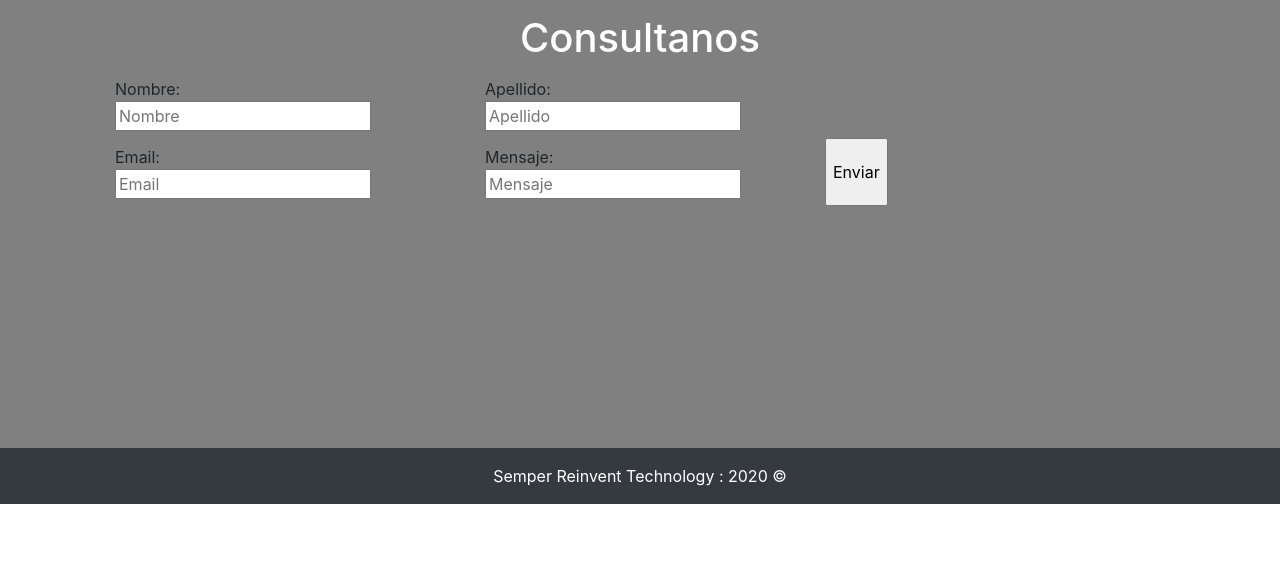
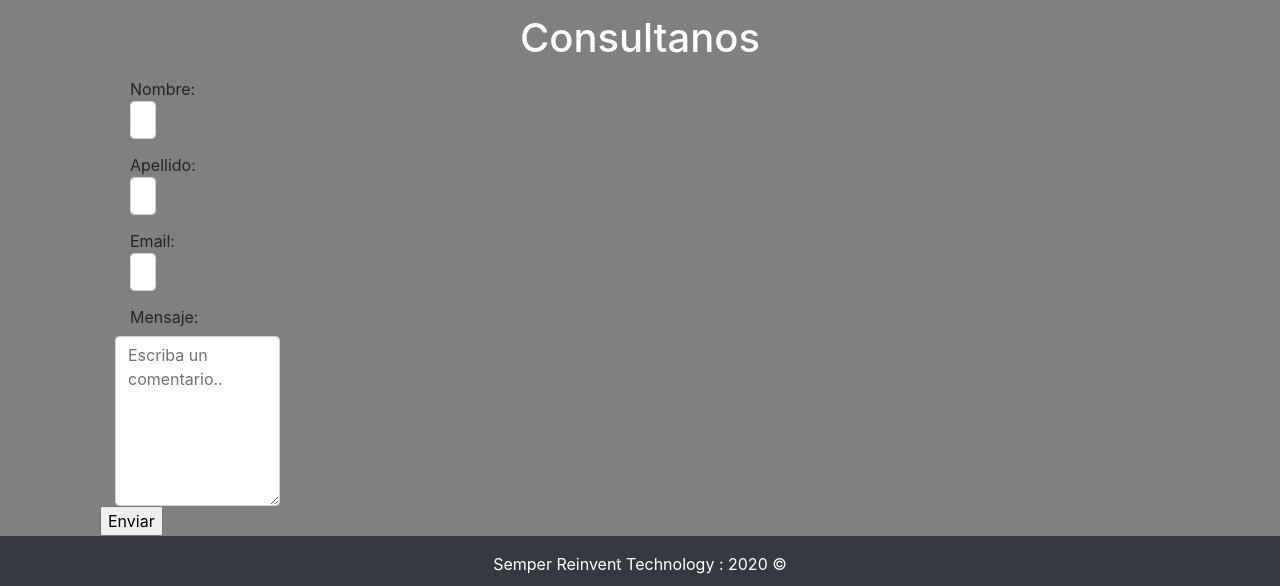
Before and after one commit to JaviFerri7/proyec3-javierferri-prog3, an Angular app: page /app-contact in a window 1280 px wide. Shown: the part 352-938 px from the top of the page. Before the commit the page ends 856 px from the top, so only its background shows below. Built offline with nearby package versions, Linux system fonts and the light colour scheme.

Commit message:
3 files modified

```diff
--- a/src/app/app-multas/app-multas.component.css
+++ b/src/app/app-multas/app-multas.component.css
@@ -5,5 +5,10 @@ h2{
   color: white;
 }
 .text-justify{
-  top:-80px;
+  top:-30px;
 }
+.tittle{
+  text-align: center;
+  color:white;
+  text-decoration: underline;
+}
--- a/src/app/app-multas/app-multas.component.html
+++ b/src/app/app-multas/app-multas.component.html
@@ -1,3 +1,7 @@
+<div class="tittle">
+  <h1>APP MULTAS VM(En desarrollo)</h1>
+</div>
+
 <div _ngcontent-ppx-c49="" class="container">
   <div _ngcontent-ppx-c49="" class="row">
     <div _ngcontent-ppx-c49="" class="col text-justify">
--- a/src/app/contact/contact.component.html
+++ b/src/app/contact/contact.component.html
@@ -4,7 +4,8 @@
         <div _ngcontent-rnr-c52="" class="col">
           <form _ngcontent-rnr-c52="" novalidate="" class="ng-untouched ng-pristine ng-valid">
            <div _ngcontent-rnr-c52="" class="form-group row">
-            <div _ngcontent-rnr-c52="" class="col-1 col-sm-2 col-lg-3"></div>
+            <div _ngcontent-rnr-c52="" class="col-1 col-sm-2 col-lg-3">
+            </div>
             <label _ngcontent-rnr-c52="" for="fname" class="col-3 col-sm-2 col-lg-1 col-form-label">Nombre:</label>
             <input _ngcontent-rnr-c52="" type="text" id="fname" name="fname" placeholder="Tu nombre.." class="form-control col-6"></div>
             <div _ngcontent-rnr-c52="" class="form-group row"><div _ngcontent-rnr-c52="" class="col-1 col-sm-2 col-lg-3"></div><label _ngcontent-rnr-c52="" for="lname" class="col-3 col-sm-2 col-lg-1 col-form-label">Apellido:</label><input _ngcontent-rnr-c52="" type="text" id="lname" name="lname" placeholder="Tu apellido.." class="form-control col-6"></div>
@@ -21,25 +22,25 @@
 <div class="container">
   <h1 class="tittle">Consultanos</h1>
   <div class="row">
+    <div class="col">
       <div class="col-6 col-sm-4">
-      <label class="col-3 col-sm-2 col-lg-1 col-form-label" >Nombre: <input type="text" placeholder="Nombre" name="nombre"></label>
+        <label class="col-3 col-sm-2 col-lg-1 col-form-label" >Nombre: <input type="text" placeholder="Nombre" name="nombre" class="form-control col-6"></label>
       </div>
       <div class="col-6 col-sm-4">
         <label class="col-3 col-sm-2 col-lg-1 col-form-label">Apellido:
-        <input type="text" placeholder="Apellido" name="surname"> </label>
+          <input type="text" placeholder="Apellido" name="surname" class="form-control col-6"> </label>
       </div>
-    <!-- Force next columns to break to new line at md breakpoint and up -->
-    <div class="w-100 d-none d-md-block"></div>
+      <!-- Force next columns to break to new line at md breakpoint and up
+      <div class="w-100 d-none d-md-block"></div> -->
 
       <div class="col-6 col-sm-4">
-      <label class="col-3 col-sm-2 col-lg-1 col-form-label">Email: <input type="text" placeholder="Email" name="mail"></label>
+        <label class="col-3 col-sm-2 col-lg-1 col-form-label">Email: <input type="text" placeholder="Email" name="mail" class="form-control col-6"></label>
       </div>
       <div class="col-6 col-sm-4">
-        <label class="col-3 col-sm-2 col-lg-1 col-form-label">Mensaje: <input type="text" placeholder="Mensaje" name="mensagge"></label>
-
+          <label class="col-3 col-sm-2 col-lg-1 col-form-label">Mensaje:</label
+          ><textarea _ngcontent-rnr-c52="" id="subject" name="subject" placeholder="Escriba un comentario.." class="form-control col-6" style="height: 170px;"></textarea>
       </div>
       <input type="submit" value="Enviar">
-
-
     </div>
   </div>
+</div>
```
Lines whose indentation alone changed are shown as unchanged.
